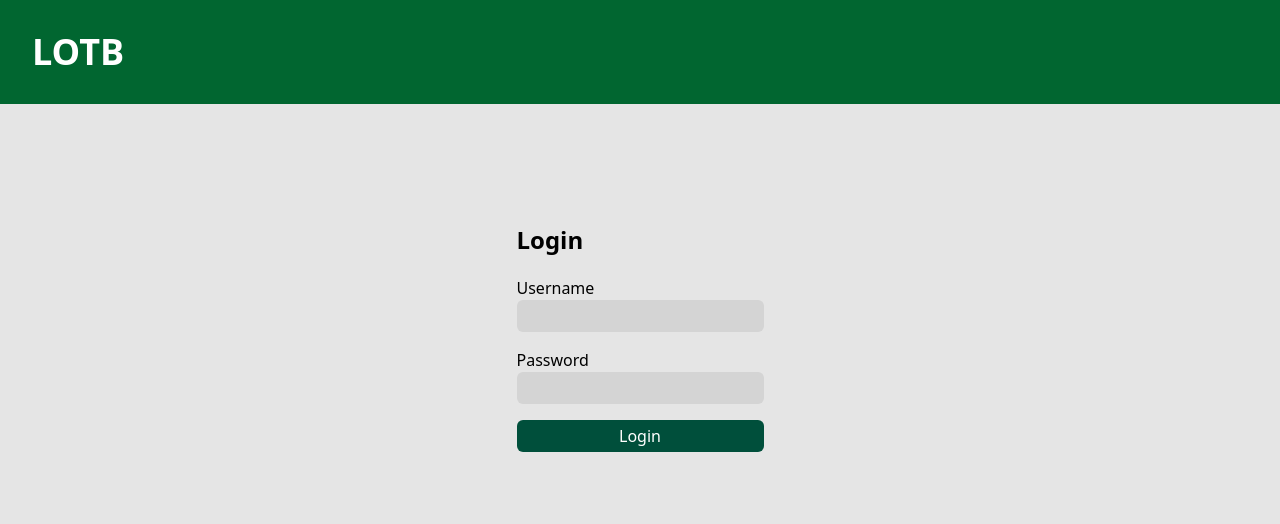
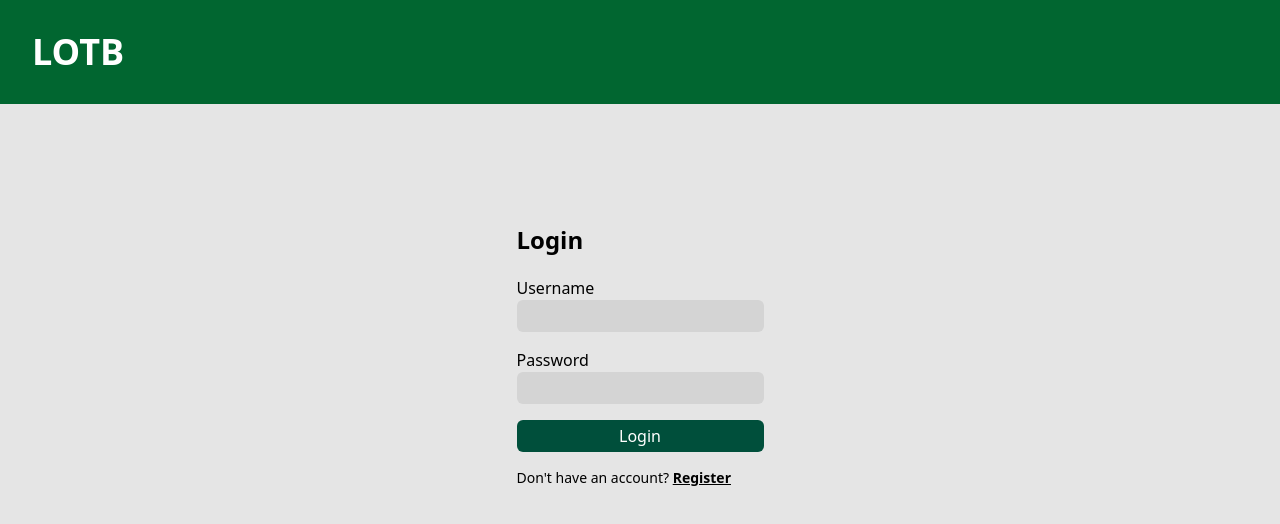
Before and after one commit to elsonfreire/listen-outside-the-box, a React (Vite) app in the folder frontend/: page /login in a window 1280 px wide. Shown: the top 524 px of the page. Built offline with nearby package versions, Linux system fonts and the light colour scheme.

Commit message:
Add register option on Login page

```diff
--- a/frontend/src/data/users.ts
+++ b/frontend/src/data/users.ts
@@ -1,15 +1,13 @@
-interface User {
+export interface User {
   name: string;
   email: string;
   password: string;
 }
 
-const users: User[] = [
+export const users: User[] = [
   {
     name: "admin",
     email: "admin@mail.com",
     password: "admin",
   },
 ];
-
-export default users;
--- a/frontend/src/pages/Login.tsx
+++ b/frontend/src/pages/Login.tsx
@@ -1,19 +1,21 @@
 import { Navigate } from "react-router-dom";
 import Button from "../components/Button";
 import { useState } from "react";
-import users from "../data/users";
+import { users, type User } from "../data/users";
 
 interface LoginPageProps {
   loggedUsername: string | null;
   setLoggedUsername: (newValue: string | null) => void;
 }
 
-const LoginPage = ({
-  loggedUsername: logged,
-  setLoggedUsername: setLoggedUsername,
-}: LoginPageProps) => {
+const LoginPage = ({ loggedUsername, setLoggedUsername }: LoginPageProps) => {
+  const [isRegister, setIsRegister] = useState(false);
+
   const [username, setUsername] = useState("");
+  const [email, setEmail] = useState("");
   const [password, setPassword] = useState("");
+
+  if (loggedUsername) return <Navigate to="/" replace />;
 
   const login = () => {
     const user = users.find((user) => user.name === username);
@@ -23,14 +25,24 @@ const LoginPage = ({
     if (user.password !== password) return console.log("Wrong password");
 
     setLoggedUsername(user.name);
-    console.log("Logged in");
   };
 
-  if (logged) return <Navigate to="/" replace />;
+  const register = () => {
+    const user: User = {
+      name: username,
+      email,
+      password,
+    };
+    users.push(user);
+
+    setLoggedUsername(user.name);
+  };
 
   return (
     <div>
-      <h2 className="font-bold text-2xl">Login</h2>
+      <h2 className="font-bold text-2xl">
+        {isRegister ? "Register" : "Login"}
+      </h2>
 
       <div className="flex flex-col gap-4 my-5">
         <div>
@@ -42,6 +54,17 @@ const LoginPage = ({
           />
         </div>
 
+        {isRegister && (
+          <div>
+            <p>Email</p>
+            <input
+              value={email}
+              onChange={(e) => setEmail(e.target.value)}
+              className="px-2 py-1 bg-neutral-300 rounded-md"
+            />
+          </div>
+        )}
+
         <div>
           <p>Password</p>
           <input
@@ -52,7 +75,26 @@ const LoginPage = ({
           />
         </div>
 
-        <Button onClick={login}>Login</Button>
+        <Button
+          onClick={() => {
+            if (isRegister) register();
+            else login();
+          }}
+        >
+          {isRegister ? "Register" : "Login"}
+        </Button>
+
+        <div className="text-sm">
+          {isRegister ? "Already registered? " : "Don't have an account? "}
+          <button
+            onClick={() => {
+              setIsRegister(!isRegister);
+            }}
+            className="underline font-bold cursor-pointer"
+          >
+            {isRegister ? "Login" : "Register"}
+          </button>
+        </div>
       </div>
     </div>
   );
```
